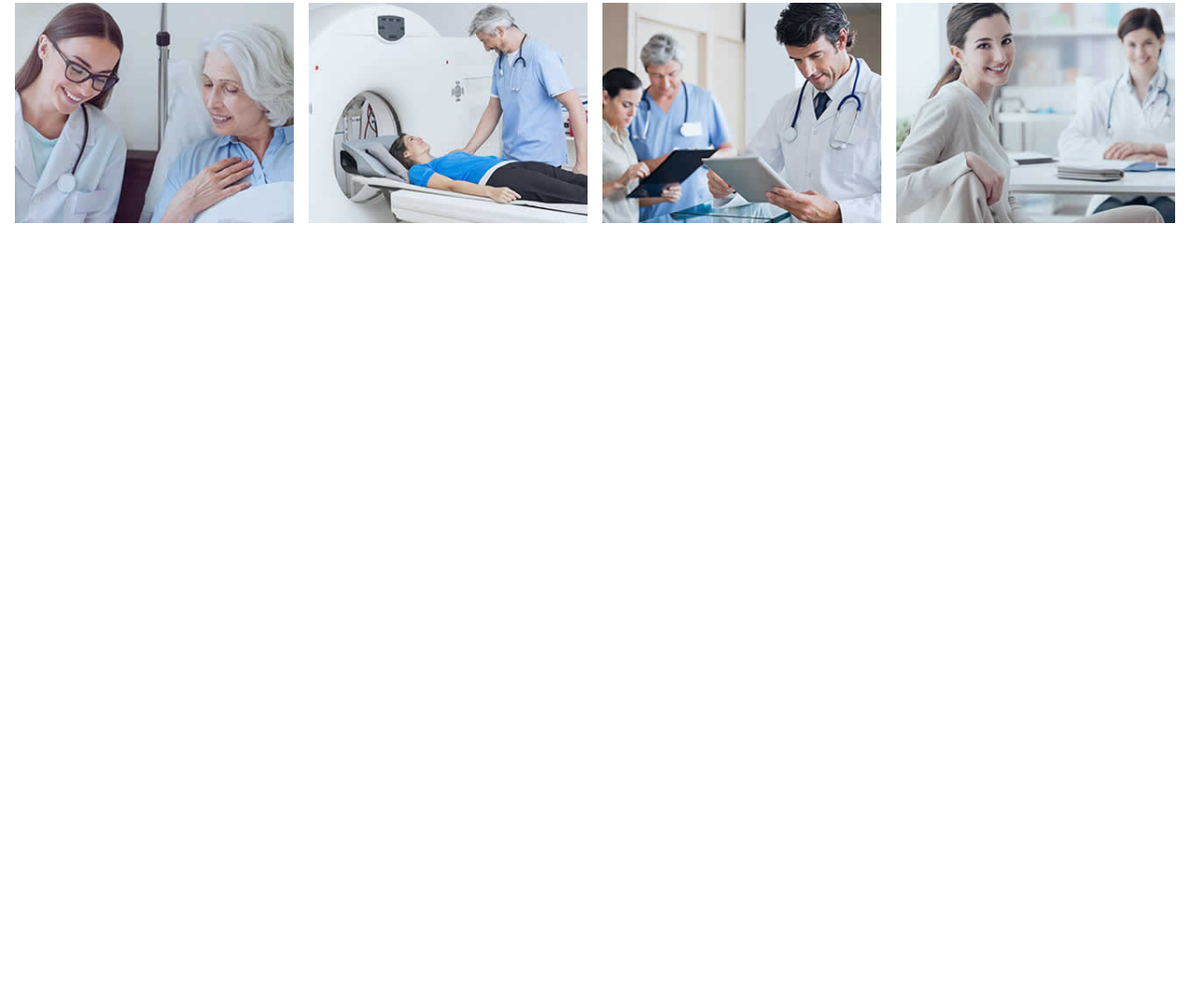
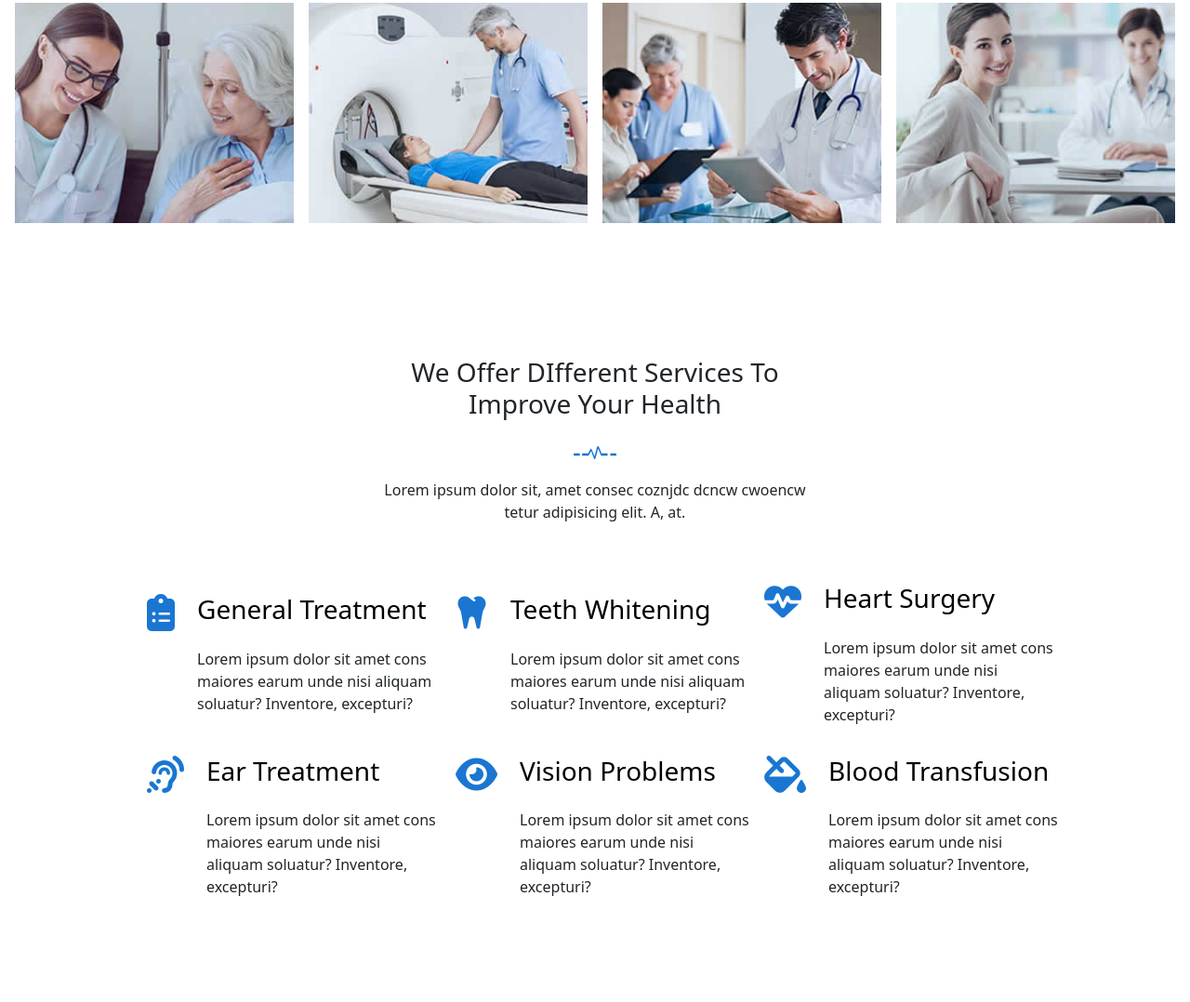
Before and after one commit to YF-0-1/final-Project-1, a website: page index.html in a window 1280 px wide. Shown: the part 1648-2726 px from the top of the page at 93% size. Before the commit the page ends 1984 px from the top, so only its background shows below. Drawn offline with nearby package versions, Linux system fonts and the light colour scheme.

Commit message:
eight section

```diff
--- a/index.html
+++ b/index.html
@@ -278,6 +278,78 @@
                 </div>
             </div>
         </div>
+        <!-- eigth section Full bootstrap -->
+            <div class="sec-eight d-flex flex-column align-items-center  w-100  pt-5" >
+                <div class="text-scss w-75 d-flex flex-column align-items-center text-center gap-3">
+                    <h3 class="w-50">We Offer DIfferent Services To Improve Your Health</h3>
+                    <img  src="./public/img/section-img.png" alt="img">
+                    <p class="w-50">Lorem ipsum dolor sit, amet consec coznjdc dcncw cwoencw tetur adipisicing elit. A, at.</p>
+                </div>
+                <div class="py-5">
+                <div class="d-flex flex-wrap gap-lg-3 w-100 justify-content-lg-center align-items-center eight-sec ps-3 pb-5 ">
+                    <div class="d-flex gap-4 w-25 ">
+                        <i class="fs-1 text-zra9 fa-solid fa-clipboard-list"></i>
+                        <div class="d-flex flex-column gap-3">
+                            <a class="text-decoration-none text-black" href="">
+                                <h3>General Treatment</h3>
+                            </a>
+                            <p>Lorem ipsum dolor sit amet cons maiores earum
+                                unde nisi aliquam soluatur? Inventore, excepturi?</p>
+                        </div>
+                    </div>
+                    <div class="d-flex gap-4 w-25 ">
+                        <i class="fs-1 text-zra9 fa-solid fa-tooth"></i>
+                        <div class="d-flex flex-column gap-3">
+                            <a class="text-decoration-none text-black" href="">
+                                <h3>Teeth Whitening</h3>
+                            </a>
+                            <p>Lorem ipsum dolor sit amet cons maiores earum
+                                unde nisi aliquam soluatur? Inventore, excepturi?</p>
+                        </div>
+                    </div>
+                    <div class="d-flex gap-4 w-25 ">
+                        <i class="fs-1 text-zra9 fa-solid fa-heart-pulse"></i>
+                        <div class="d-flex flex-column gap-3">
+                            <a class="text-decoration-none text-black" href="">
+                                <h3>Heart Surgery</h3>
+                            </a>
+                            <p>Lorem ipsum dolor sit amet cons maiores earum
+                                unde nisi aliquam soluatur? Inventore, excepturi?</p>
+                        </div>
+                    </div>
+                    <div class="d-flex gap-4 w-25 ">
+                        <i class="fs-1 text-zra9 fa-solid fa-ear-listen"></i>
+                        <div class="d-flex flex-column gap-3">
+                            <a class="text-decoration-none text-black" href="">
+                                <h3>Ear Treatment</h3>
+                            </a>
+                            <p>Lorem ipsum dolor sit amet cons maiores earum
+                                unde nisi aliquam soluatur? Inventore, excepturi?</p>
+                        </div>
+                    </div>
+                    <div class="d-flex gap-4 w-25 ">
+                        <i class="fs-1 text-zra9 fa-solid fa-eye"></i>
+                        <div class="d-flex flex-column gap-3">
+                            <a class="text-decoration-none text-black" href="">
+                                <h3>Vision Problems</h3>
+                            </a>
+                            <p>Lorem ipsum dolor sit amet cons maiores earum
+                                unde nisi aliquam soluatur? Inventore, excepturi?</p>
+                        </div>
+                    </div>
+                    <div class="d-flex gap-4 w-25 ">
+                        <i class="fs-1 text-zra9 fa-solid fa-fill-drip"></i>
+                        <div class="d-flex flex-column gap-3">
+                            <a class="text-decoration-none text-black" href="">
+                                <h3>Blood Transfusion</h3>
+                            </a>
+                            <p>Lorem ipsum dolor sit amet cons maiores earum
+                                unde nisi aliquam soluatur? Inventore, excepturi?</p>
+                        </div>
+                    </div>
+                </div>
+            </div>
+        </div>
     </main>
 
     <script src="./node_modules/bootstrap/dist/js/bootstrap.bundle.js"></script>
```
